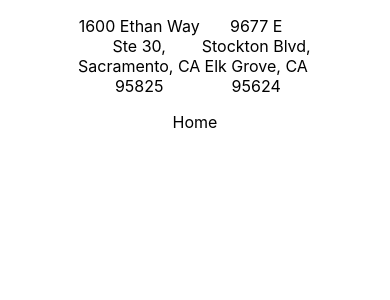
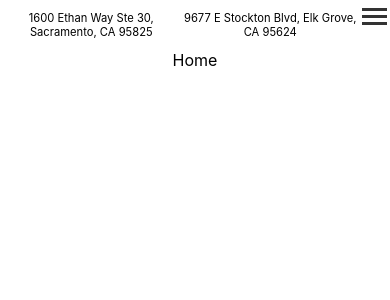
Before and after one commit to rydelldonato/18-grams-website, a React (Create React App) app: page / in a window 390 px wide. Shown: the top 300 px of the page. Built offline with nearby package versions, Linux system fonts and the light colour scheme.

Commit message:
functioning reveal menu

```diff
--- a/package.json
+++ b/package.json
@@ -3,6 +3,8 @@
   "version": "0.1.0",
   "private": true,
   "dependencies": {
+    "@fortawesome/fontawesome-svg-core": "^6.4.2",
+    "@fortawesome/react-fontawesome": "^0.2.0",
     "@testing-library/jest-dom": "^5.17.0",
     "@testing-library/react": "^13.4.0",
     "@testing-library/user-event": "^13.5.0",
--- a/src/components/header/header.css
+++ b/src/components/header/header.css
@@ -1,6 +1,84 @@
-.headerAddress{
+/* Media query for mobile large (max-width: 767px) */
+@media (max-width: 768px) {
+  .topHeader {
     display: flex;
-    justify-content: space-between;
-    margin-left: 20%;
-    margin-right: 20%;
+    justify-content: space-evenly;
+    /* margin-left: 10%; */
+    /* margin-right: 10%; */
+    font-size: 0.7rem;
+    width: 100vw;
+  }
+  .topHeader p{
+    width: 45%;
+  }
+  .container {
+    display: inline-block;
+    cursor: pointer;
+  }
+.menuBarsContainer{
+    margin-top: 4px;
 }
+  .bar1,
+  .bar2,
+  .bar3 {
+    width: 25px;
+    height: 3px;
+    background-color: #333;
+    margin: 4px 0;
+    transition: 0.4s;
+  }
+
+  /* Rotate first bar */
+  .change .bar1 {
+    transform: translate(0, 6px) rotate(45deg);
+  }
+
+  /* Fade out the second bar */
+  .change .bar2 {
+    opacity: 0;
+  }
+
+  /* Rotate last bar */
+  .change .bar3 {
+    transform: translate(0, -8px) rotate(136deg);
+  }
+  /* Add transition for smooth animation */
+  .vertical-menu {
+    width: 200px;
+    height: 0;
+    overflow: hidden;
+    transition: height 0.5s; /* Smooth transition for height */
+  }
+
+  .vertical-menu.show {
+    height: 350px;
+  }
+
+  .vertical-menu a {
+    background-color: #eee; /* Grey background color */
+    color: black; /* Black text color */
+    display: block; /* Make the links appear below each other */
+    padding: 12px; /* Add some padding */
+    text-decoration: none; /* Remove underline from links */
+  }
+
+  .vertical-menu a:hover {
+    background-color: #ccc; /* Dark grey background on mouse-over */
+  }
+
+  .vertical-menu a.active {
+    background-color: tan; /* Add a green color to the "active/current" link */
+    color: white;
+  }
+  .menuContainer{
+    display: flex;
+    justify-content: center;
+  }
+  .socialLine{
+    border-bottom: 2px solid tan;
+  }
+}
+
+/* Media query for mobile medium (max-width: 375px) */
+@media (max-width: 375px) {
+}
--- a/src/components/header/header.js
+++ b/src/components/header/header.js
@@ -1,13 +1,43 @@
-import React from 'react'
-import "./header.css"
+import React, { useState } from "react";
+import "./header.css";
+import { FontAwesomeIcon } from "@fortawesome/react-fontawesome";
 
 export default function Header() {
+  const [isChange, setIsChange] = useState(false);
+
+  const toggleChange = () => {
+    setIsChange(!isChange);
+  };
+
   return (
     <>
-    <div className='headerAddress'>
-    <p>1600 Ethan Way Ste 30, Sacramento, CA 95825</p>
-    <p>9677 E Stockton Blvd, Elk Grove, CA 95624</p>
-    </div>
+      <div className="topHeader">
+        <p>1600 Ethan Way Ste 30, Sacramento, CA 95825</p>
+        <p>9677 E Stockton Blvd, Elk Grove, CA 95624</p>
+        <div className="menuBarsContainer">
+          <div
+            className={`container ${isChange ? "change" : ""}`}
+            onClick={toggleChange}
+          >
+            <div className="bar1"></div>
+            <div className="bar2"></div>
+            <div className="bar3"></div>
+          </div>
+        </div>
+      </div>
+      <div className="menuContainer">
+        <div className={`vertical-menu ${isChange ? "show" : ""}`}>
+          <a href="#" className="active">
+            HOURS & LOCATIONS
+          </a>
+          <a href="#">MENUS</a>
+          <a href="#">OUR STORY</a>
+          <a href="#">ORDER PICKUP</a>
+          <a href="#">CONTACT</a>
+          <div className="socialLine"></div>
+          <FontAwesomeIcon icon="fa-brands fa-square-instagram" />
+        </div>
+      </div>
     </>
-  )
+  );
 }
```
Also changed, not shown: 1 other file (tests, documents, lock files or other folders).
